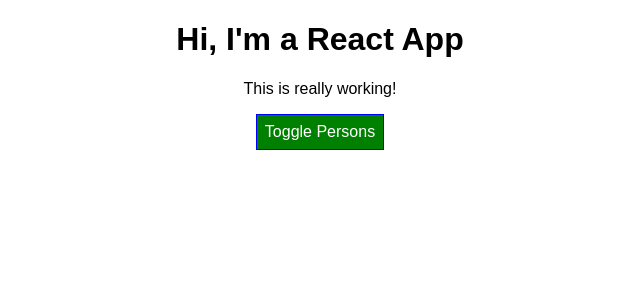
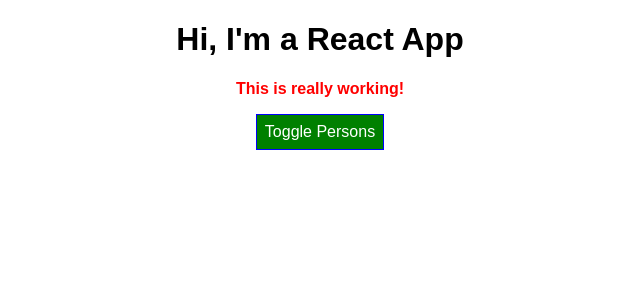
Before and after one commit to Pra9ptl/React-project, a React (Create React App) app: page / in a window 1280 px wide. Shown: the top 300 px of the page, without its empty margins (320-960 px from the left). Built offline with nearby package versions, Linux system fonts and the light colour scheme.

Commit message:
applying multiple classes through CSX

```diff
--- a/src/App.js
+++ b/src/App.js
@@ -86,10 +86,12 @@
       style.backgroundColor = 'red';
     }
 
+    let classes = ['red', 'bold'].join(' ');
+
     return (
       <div className="App">
         <h1>Hi, I'm a React App</h1>
-        <p>This is really working!</p>
+        <p className={classes}>This is really working!</p>
         <button
           style={style}
           onClick={this.togglePersonsHandler}>Toggle Persons</button>
```
